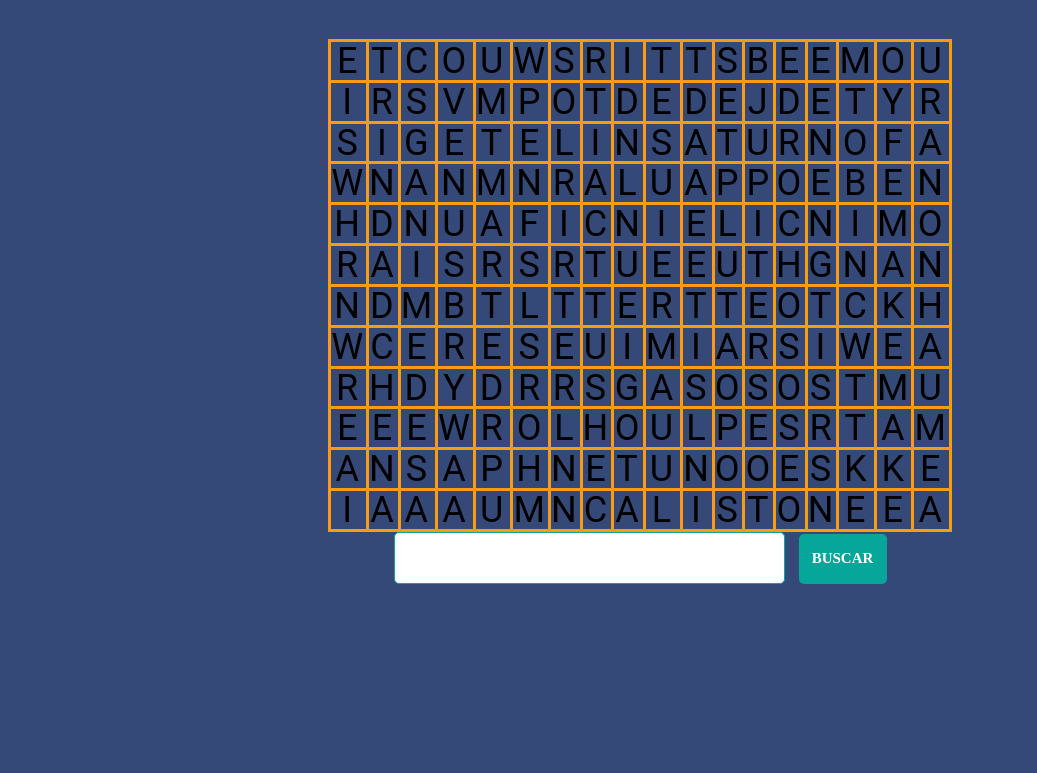
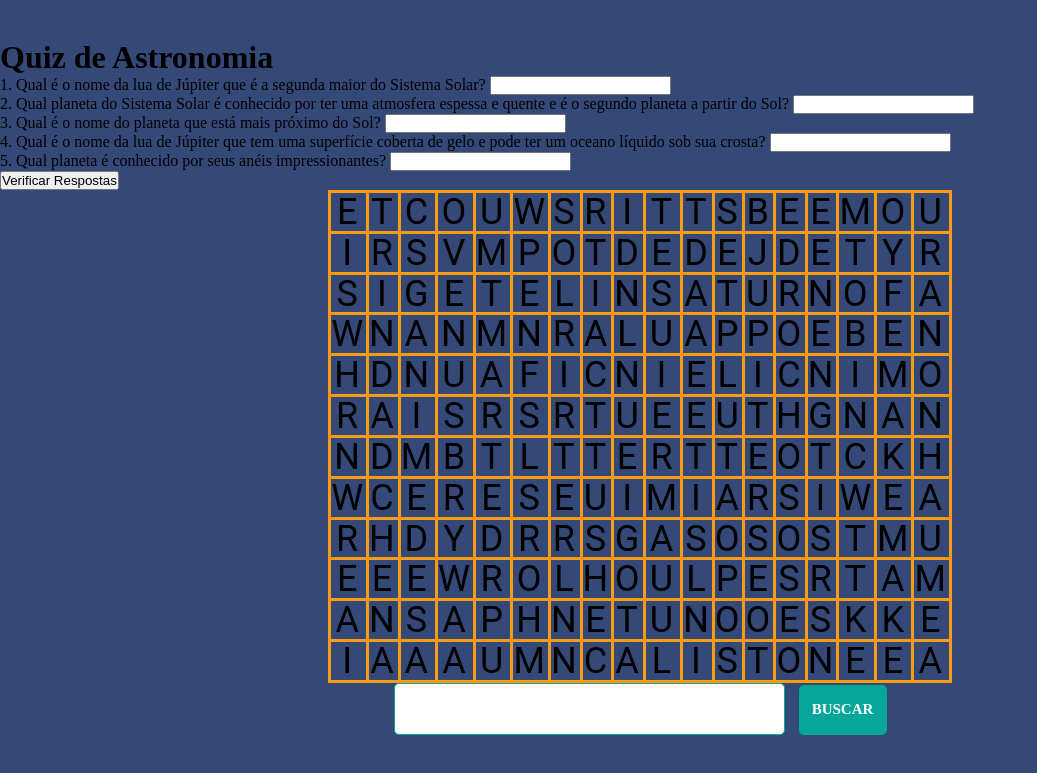
Before and after one commit to jeovanasantos/caca-palavras-cosmos, a plain HTML site: page index.html in a window 1280 px wide. Shown: the part 143-916 px from the top of the page, without its empty margins (0-1037 px from the left). Before the commit the page ends 800 px from the top, so only its background shows below. Drawn offline with Linux system fonts and the light colour scheme; a web font is replaced by a local one.

Commit message:
adicionando quiz

```diff
--- a/index.html
+++ b/index.html
@@ -19,6 +19,35 @@
           </li>
         </ul>
 	</header>
+
+	<div class="quiz-container">
+        <h1>Quiz de Astronomia</h1>
+        <form id="quizForm">
+            <div class="question">
+                <label>1. Qual é o nome da lua de Júpiter que é a segunda maior do Sistema Solar?</label>
+                <input type="text" name="q1">
+            </div>
+            <div class="question">
+                <label>2. Qual planeta do Sistema Solar é conhecido por ter uma atmosfera espessa e quente e é o segundo planeta a partir do Sol?</label>
+                <input type="text" name="q2">
+            </div>
+            <div class="question">
+                <label>3. Qual é o nome do planeta que está mais próximo do Sol?</label>
+                <input type="text" name="q3">
+            </div>
+            <div class="question">
+                <label>4. Qual é o nome da lua de Júpiter que tem uma superfície coberta de gelo e pode ter um oceano líquido sob sua crosta?</label>
+                <input type="text" name="q4">
+            </div>
+            <div class="question">
+                <label>5. Qual planeta é conhecido por seus anéis impressionantes?</label>
+                <input type="text" name="q5">
+            </div>
+            <button type="button" onclick="checkAnswers()">Verificar Respostas</button>
+        </form>
+        <div id="result"></div>
+    </div>
+
 
 	<table id="table">
 		<tbody data-js="tbody">
--- a/js/script.js
+++ b/js/script.js
@@ -90,3 +90,26 @@
     }, false);
 
 })();
+
+function checkAnswers() {
+	const answers = {
+		q1: "Ganimedes",
+		q2: "Vênus",
+		q3: "Mercúrio",
+		q4: "Europa",
+		q5: "Saturno"
+	};
+
+	let score = 0;
+	const form = document.getElementById('quizForm');
+	const resultDiv = document.getElementById('result');
+
+	Object.keys(answers).forEach((key) => {
+		const userAnswer = form[key].value.trim();
+		if (userAnswer.toLowerCase() === answers[key].toLowerCase()) {
+			score++;
+		}
+	});
+
+	resultDiv.innerHTML = `Você acertou ${score} de ${Object.keys(answers).length} perguntas.`;
+}
```
